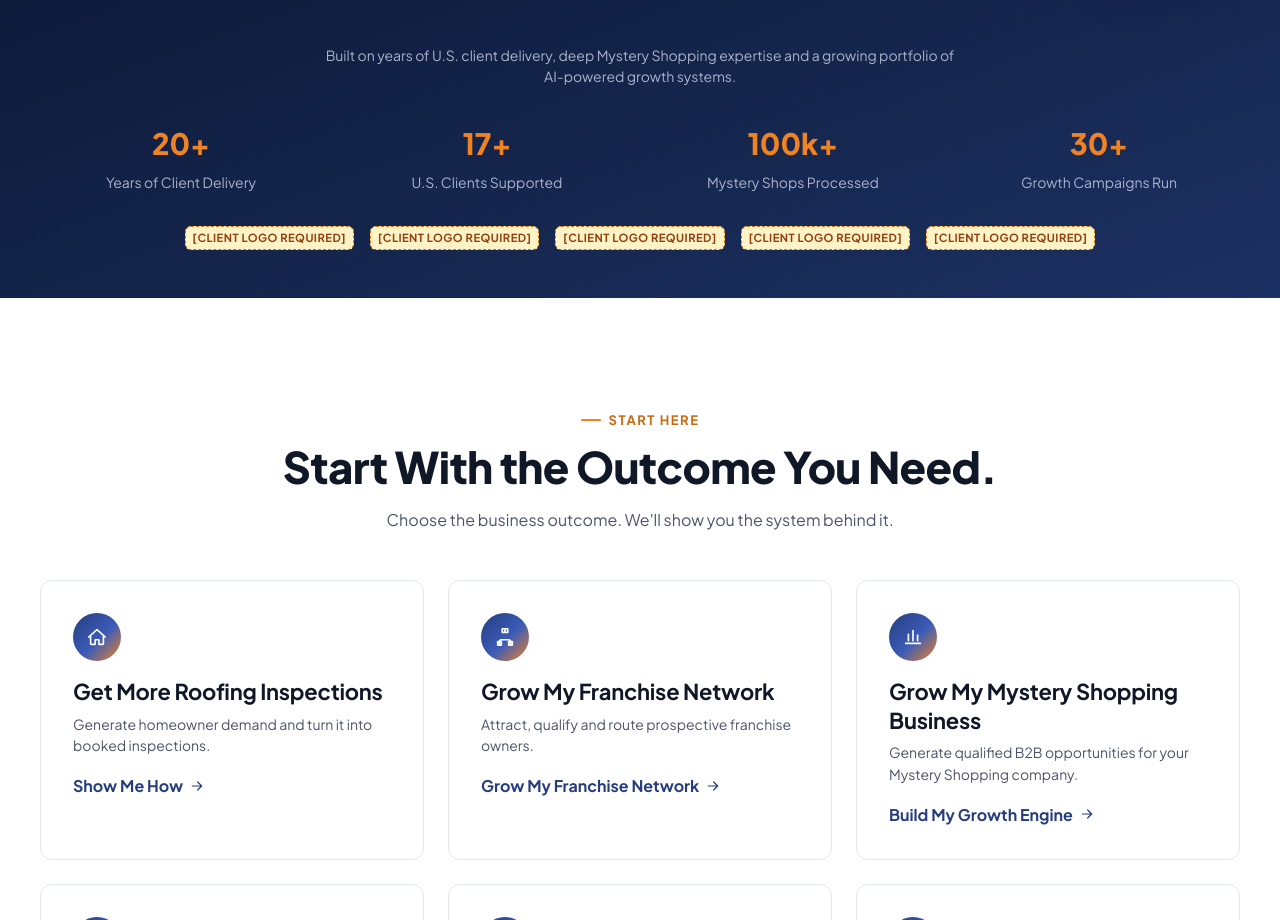
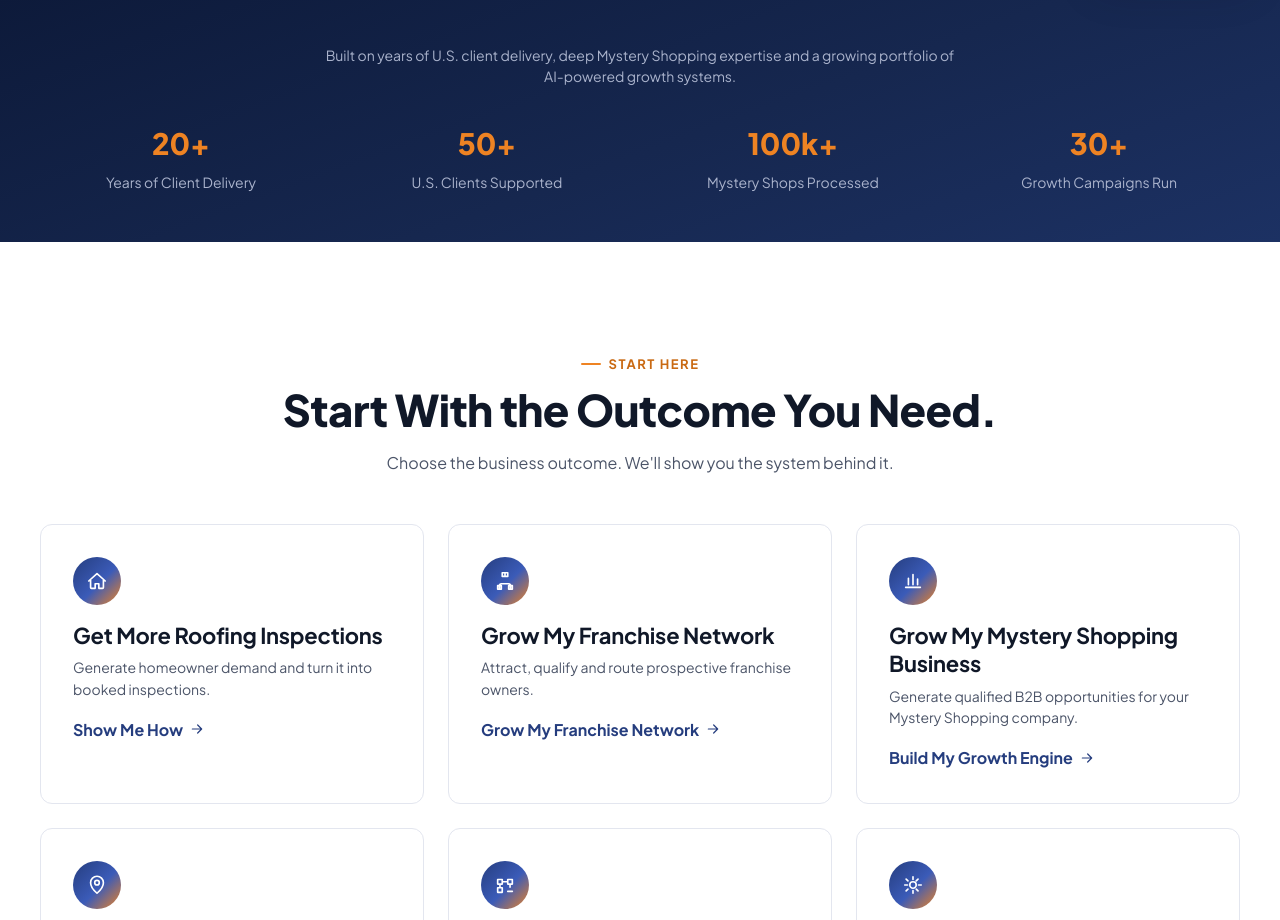
Before and after one commit to isngs-dev/ISN_Website, a React (Vite) app: page / in a window 1280 px wide. Shown: the part 800-1720 px from the top of the page. Built offline with nearby package versions, Linux system fonts and the light colour scheme; no server answers.

Commit message:
Remove client logo placeholders, update U.S. clients metric to 50+

```diff
--- a/src/data/company.js
+++ b/src/data/company.js
@@ -16,16 +16,7 @@ export const COMPANY = {
 // Metrics shown in the trust strip.
 export const METRICS = [
   { value: '20+', label: 'Years of Client Delivery' },
-  { value: '17+', label: 'U.S. Clients Supported' },
+  { value: '50+', label: 'U.S. Clients Supported' },
   { value: '100k+', label: 'Mystery Shops Processed' },
   { value: '30+', label: 'Growth Campaigns Run' },
 ];
-
-// Client logos — replace with approved, licensed logo files before launch.
-export const CLIENT_LOGOS = [
-  { name: '[CLIENT LOGO REQUIRED]' },
-  { name: '[CLIENT LOGO REQUIRED]' },
-  { name: '[CLIENT LOGO REQUIRED]' },
-  { name: '[CLIENT LOGO REQUIRED]' },
-  { name: '[CLIENT LOGO REQUIRED]' },
-];
--- a/src/pages/Home/Home.css
+++ b/src/pages/Home/Home.css
@@ -18,7 +18,6 @@
 .home-hero__tertiary:hover { color: #fff; }
 
 .trust-strip__line { text-align: center; color: var(--text-on-dark-muted); max-width: 640px; margin-inline: auto; margin-bottom: var(--space-6); }
-.trust-strip__logos { display: flex; justify-content: center; gap: var(--space-4); flex-wrap: wrap; margin-top: var(--space-6); }
 
 .section-cta { margin-top: var(--space-7); text-align: center; }
 
--- a/src/pages/Home/Home.jsx
+++ b/src/pages/Home/Home.jsx
@@ -22,7 +22,7 @@ import { PRODUCTS } from '../../data/products';
 import { WHY_ISN } from '../../data/whyISN';
 import { CASE_STUDIES } from '../../data/caseStudies';
 import { TESTIMONIALS } from '../../data/testimonials';
-import { METRICS, CLIENT_LOGOS } from '../../data/company';
+import { METRICS } from '../../data/company';
 import { useUI } from '../../context/UIContext';
 import { trackStrategyCallCTA } from '../../lib/analytics';
 import './Home.css';
@@ -64,11 +64,6 @@ export default function Home() {
             Built on years of U.S. client delivery, deep Mystery Shopping expertise and a growing portfolio of AI-powered growth systems.
           </p>
           <Metrics metrics={METRICS} />
-          <div className="trust-strip__logos">
-            {CLIENT_LOGOS.map((c, i) => (
-              <span key={i} className="trust-strip__logo placeholder-tag">{c.name}</span>
-            ))}
-          </div>
         </Reveal>
       </section>
 
```
Also changed, not shown: 1 other file (tests, documents, lock files or other folders).
